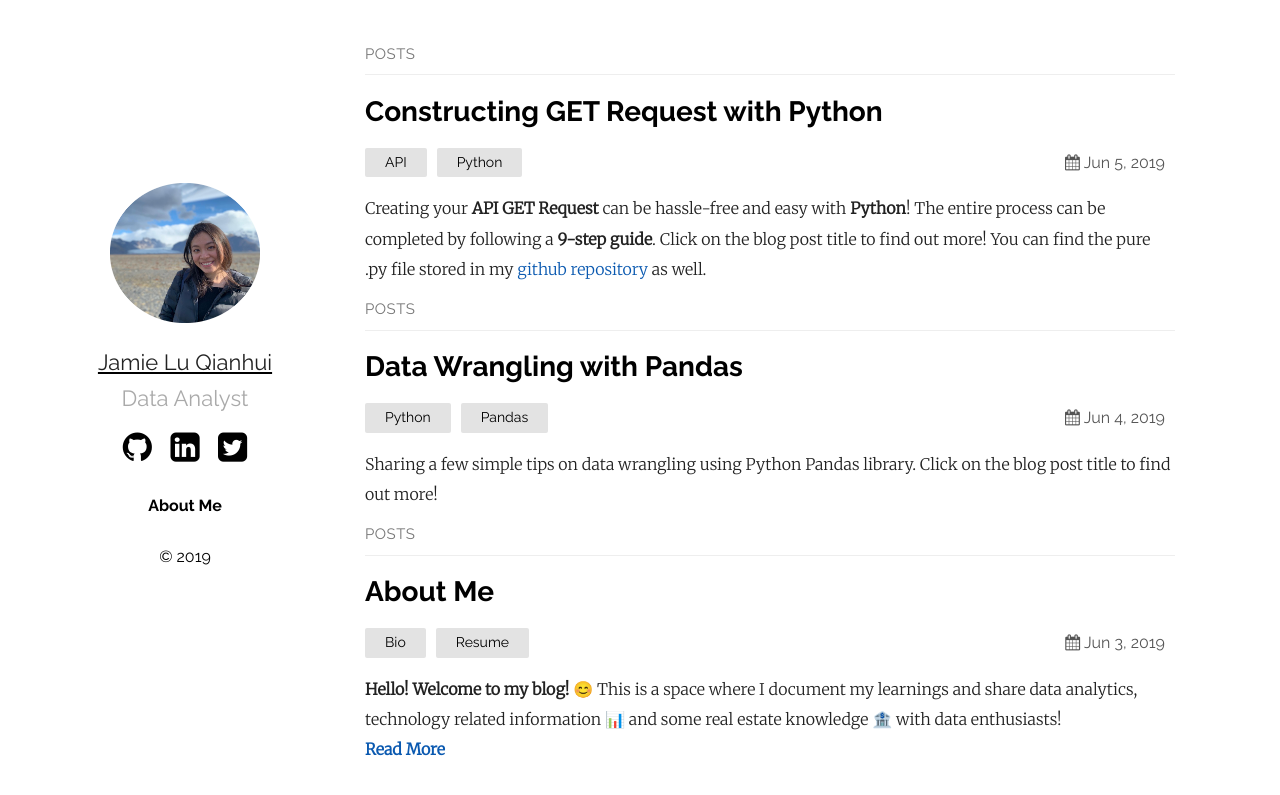
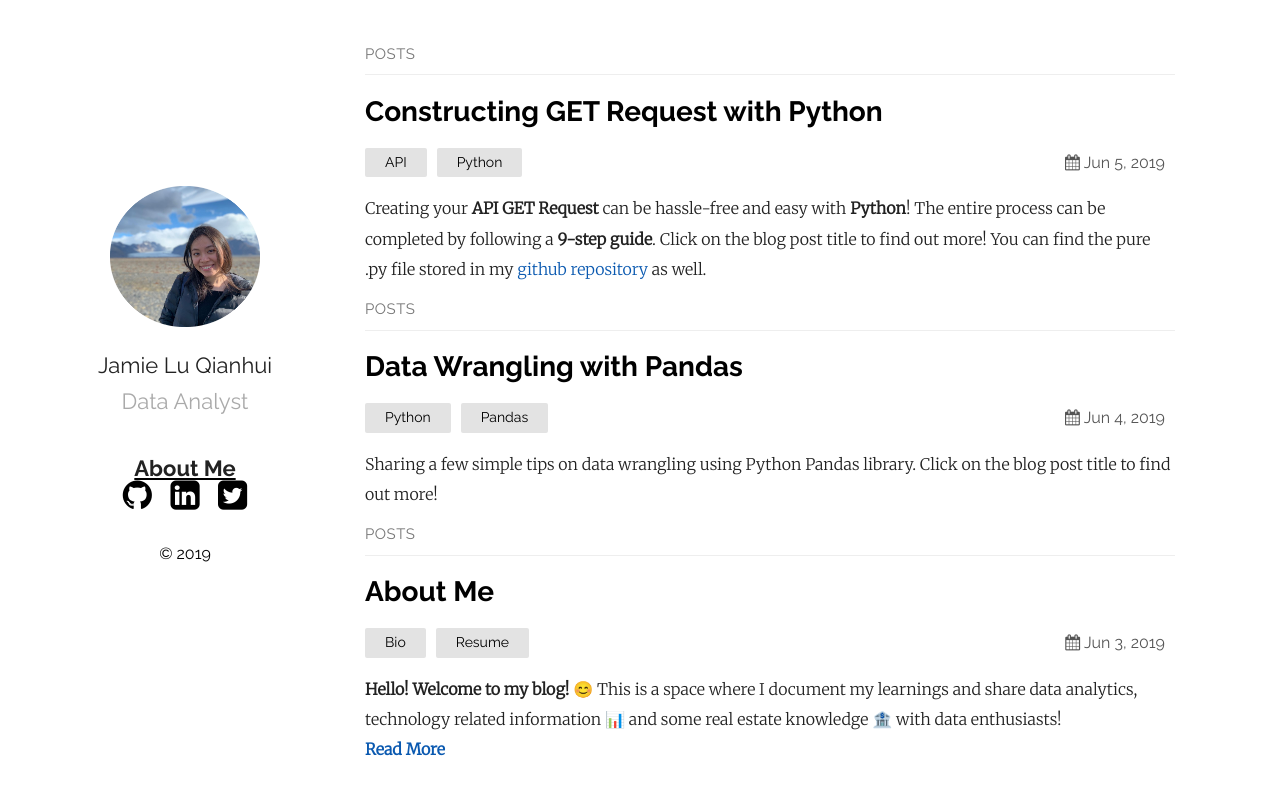
Before and after one commit to jamieqianhui/jamieqianhui.github.io, a Jekyll site: the page built from index.md, in a window 1280 px wide. Shown: the top 795 px of the page. Built offline with Jekyll 4.4.1, drawn with Linux system fonts in a browser that asks for light colours.

Commit message:
Update default.html

```diff
--- a/_layouts/default.html
+++ b/_layouts/default.html
@@ -6,17 +6,17 @@
 <body>
 	<main class="container">
 		<section class="about">
-			<a style = "text-decoration:none" href="https://jamieqianhui.github.io">
+			<a href="https://jamieqianhui.github.io">
 			<img src="{{ "/assets/portfolio.png" | https://jamieqianhui.github.io }}" alt="{{ jamielqh@copyright }}">
 			</a>
-			<a href="https://jamieqianhui.github.io"> <h2>{{ site.plainwhite.name }}</h2></a>
-			 <p class="tagline">{{ site.plainwhite.tagline }}</p>
+			<a style = "text-decoration:none" href="https://jamieqianhui.github.io"> <h2>{{ site.plainwhite.name }}</h2></a>
+			<p class="tagline">{{ site.plainwhite.tagline }}</p>
+			<a href=" https://jamieqianhui.github.io/bio/resume/2019/06/03/About-Me.html"><h2><b>About Me</b></h2></a>
 			<ul class="social">
 				<a href="https://github.com/{{ site.plainwhite.social_links.github }}"><li><i class="icon-github-circled"></i></li></a>
 				<a href="https://linkedin.com/{{ site.plainwhite.social_links.linkedIn }}"><li><i class="icon-linkedin-squared"></i></li></a>
 				<a href="https://twitter.com/{{ site.plainwhite.social_links.twitter }}"><li><i class="icon-twitter-squared"></i></li></a>
 			</ul>
-			<p><b>About Me</b></p>
 			<p>&copy; 2019</p>
 		</section>
 		<section class="content">
```
